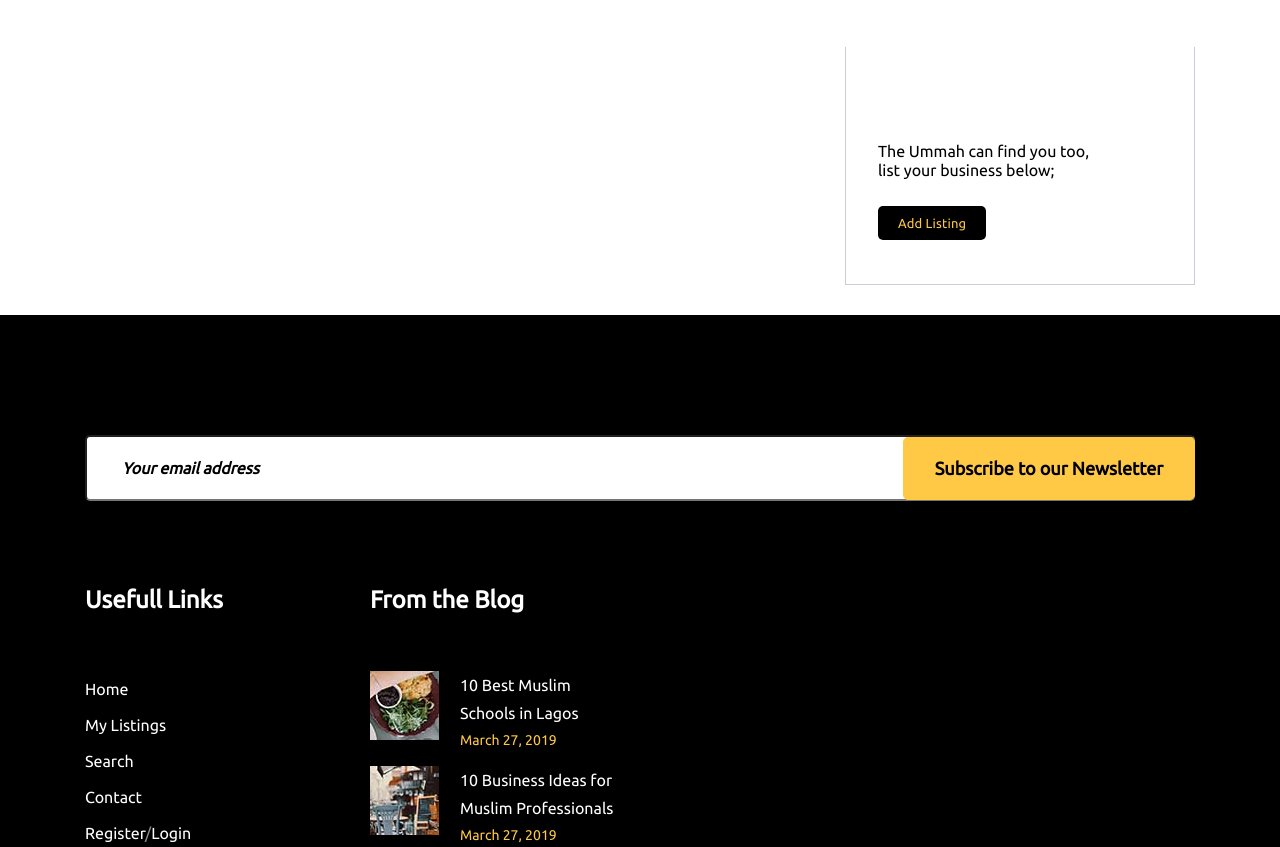
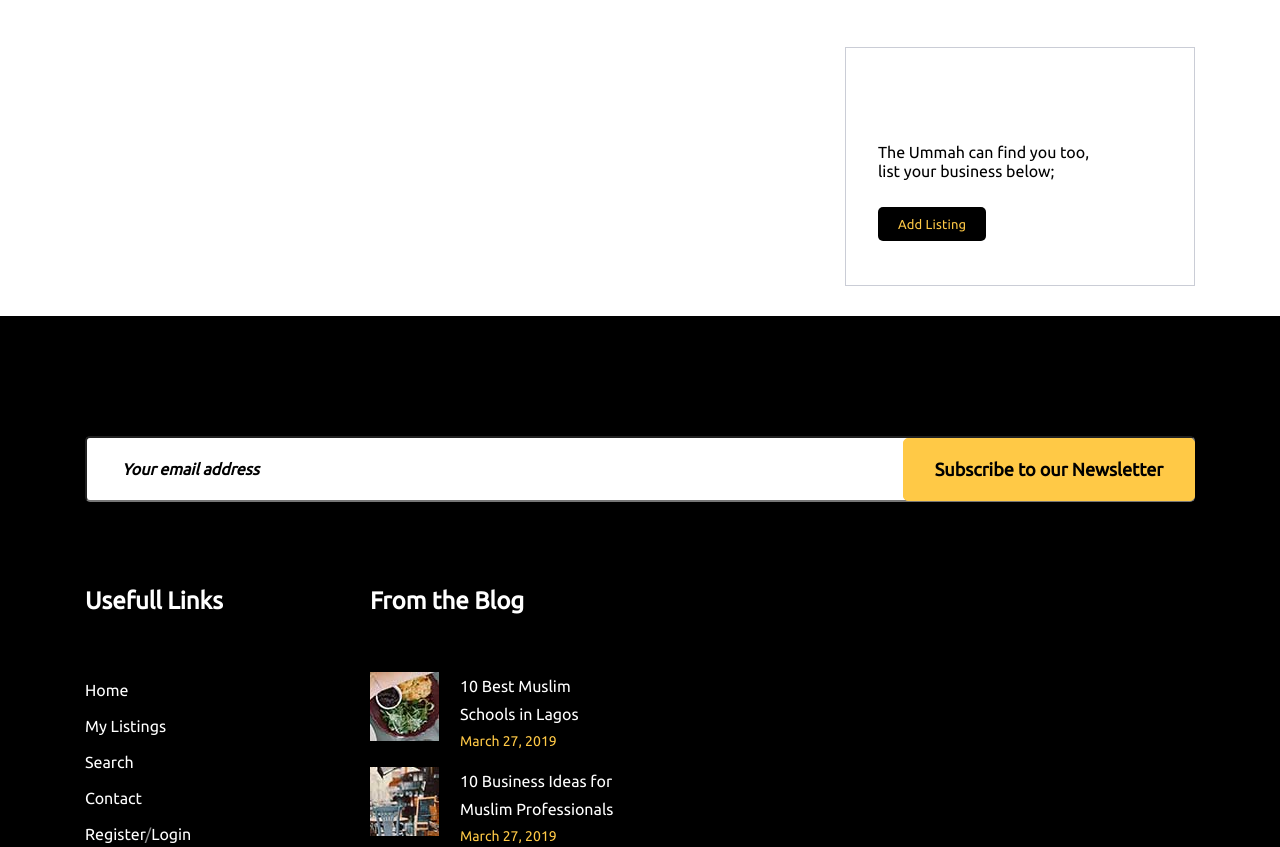
Before and after one commit to oyindamola12/mpages, a website: page public/single-listing.html in a window 1280 px wide. Shown: the part 1400-2247 px from the top of the page. Drawn offline with Linux system fonts and the light colour scheme; some packages are replaced by stand-ins of ours; no server answers; a script that the page names is missing.

Commit message:
new changes

```diff
--- a/public/css/style.css
+++ b/public/css/style.css
@@ -2667,9 +2667,7 @@ border-radius: 50%;
 	padding-top: 45px;
 	padding-bottom: 50px;
 	padding-right: 20px;
-	border-left: 1px solid #CACDD6;
-	border-right: 1px solid #CACDD6;
-	border-bottom: 1px solid #CACDD6;
+	border: 1px solid #CACDD6;
 
 }
 
```
